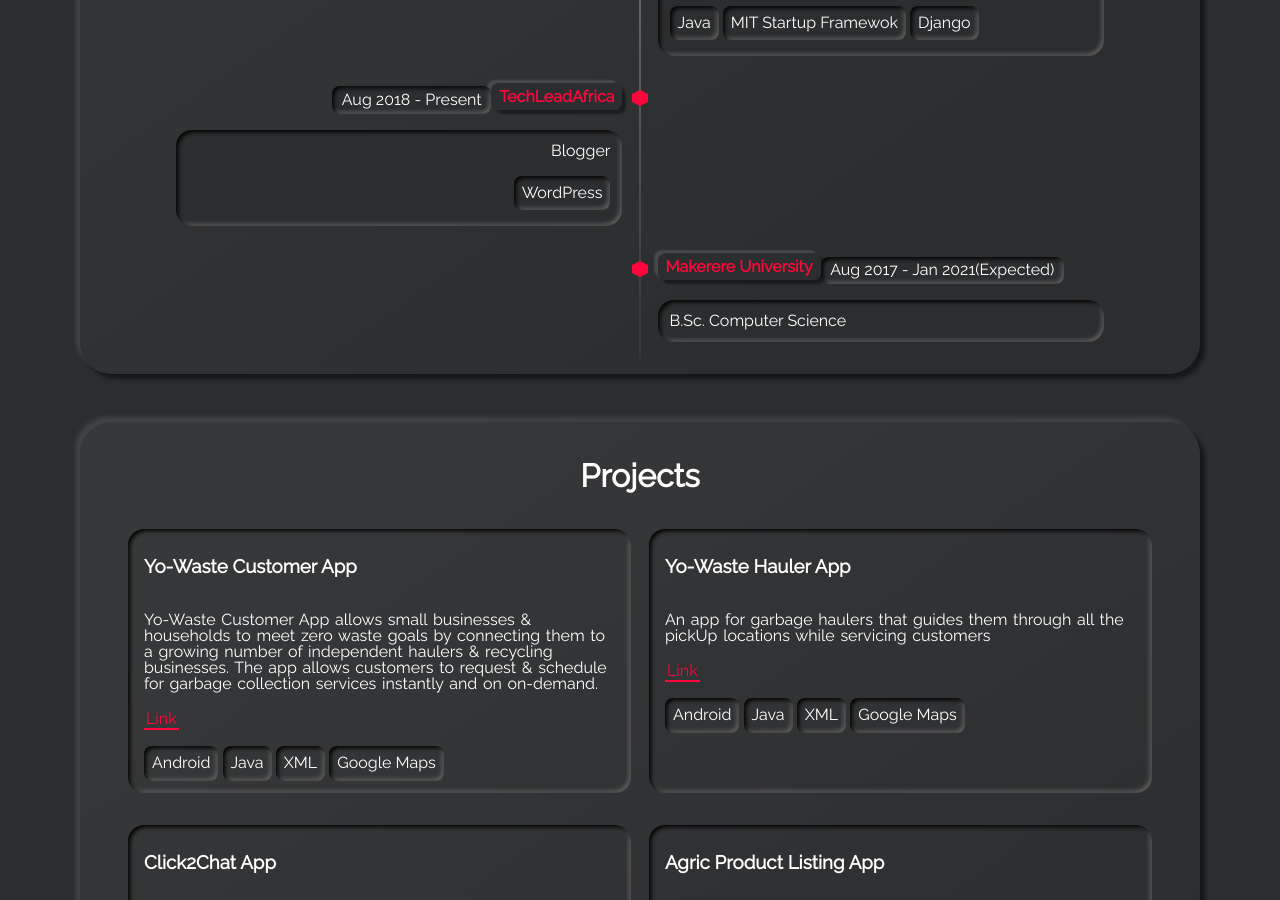
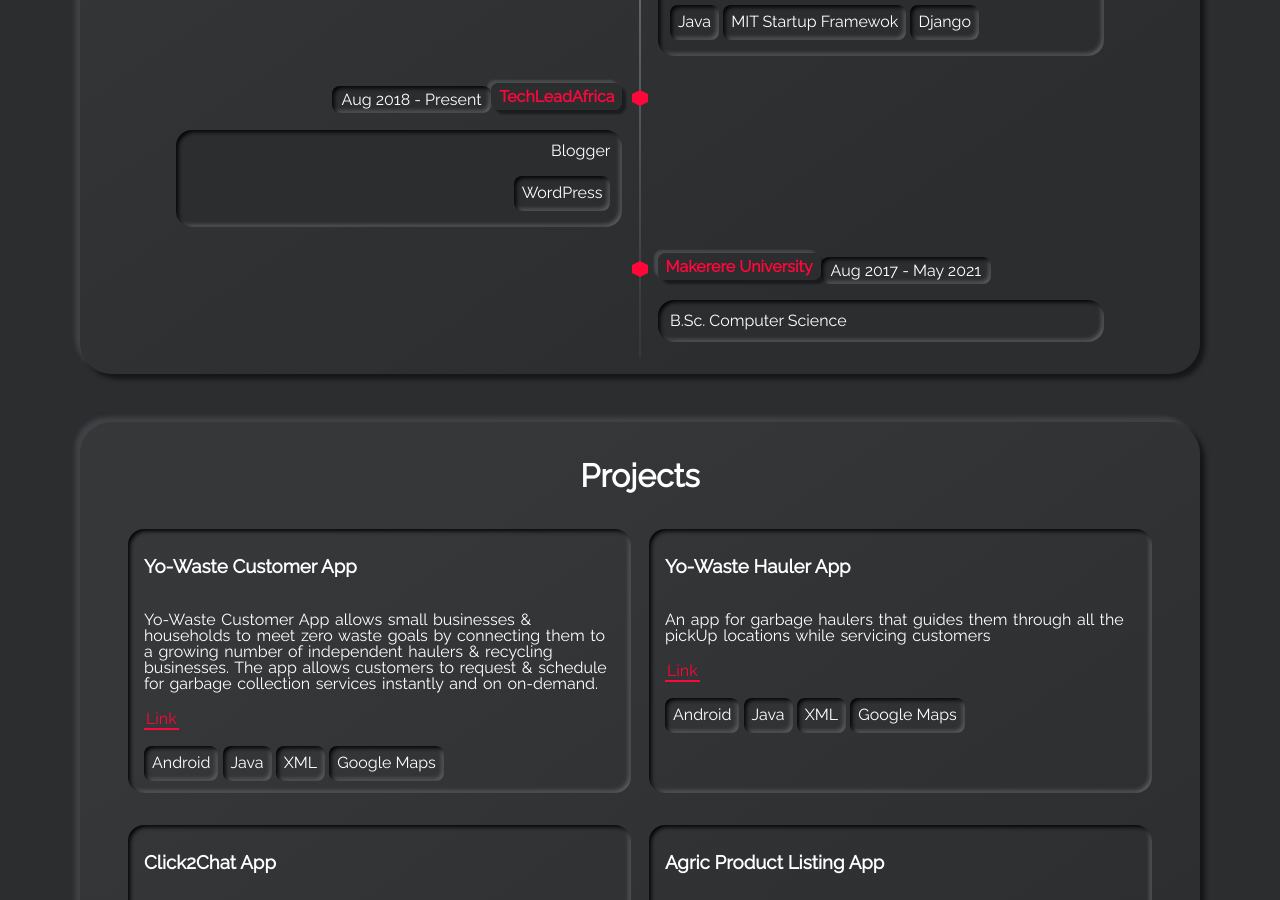
Before and after one commit to giddy-mpungu/giddy-mpungu.github.io, a Jekyll site: the page built from index.html, in a window 1280 px wide and 900 px high, scrolled down 2494 px. Built offline with Jekyll 4.4.1, drawn with Linux system fonts in a browser that asks for light colours.

Commit message:
Update timeline.yml

```diff
--- a/_data/timeline.yml
+++ b/_data/timeline.yml
@@ -59,6 +59,6 @@
 
 - title: Makerere University
   title-url: https://www.mak.ac.ug/
-  date: Aug 2017 - Jan 2021(Expected)
+  date: Aug 2017 - May 2021
   subtitle: B.Sc. Computer Science
   timeline-side: right
```
